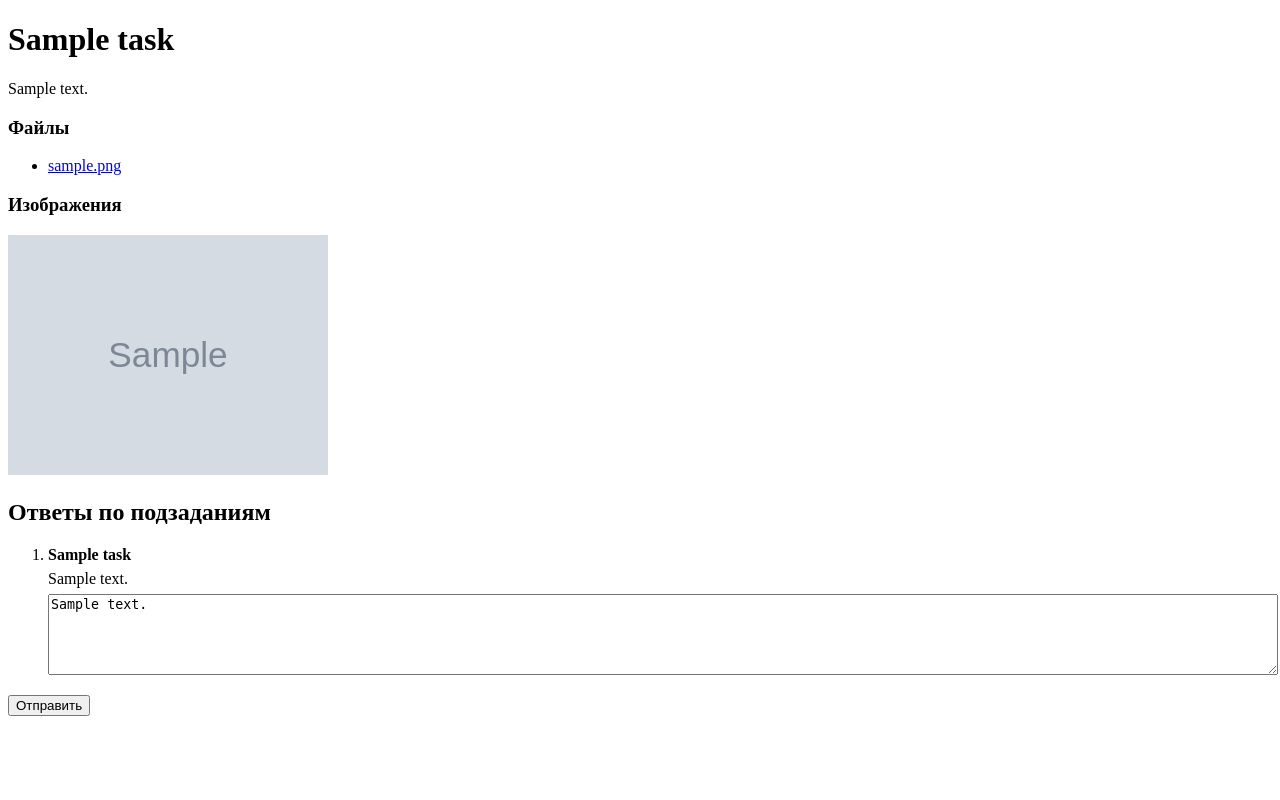
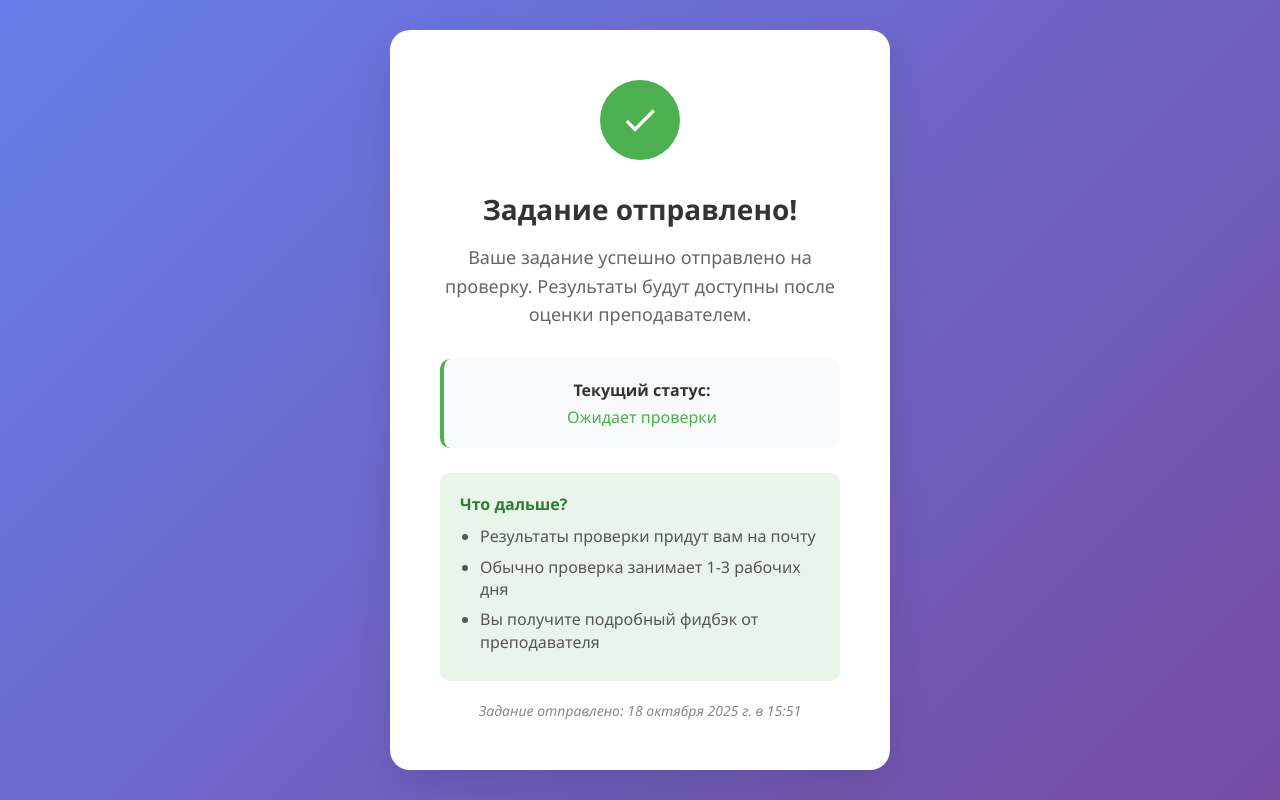
Before and after one commit to neonfoxik/tutorBot, a Django app: page /bot/tasks/1/answer/1/ in a window 1280 px wide. Run offline with Django 4.2, Linux system fonts and the light colour scheme; tables that the repository leaves empty hold one stand-in row (values such as "Sample post"); grey boxes marked "Sample" are stand-in pictures; parts of the project's set-up code (start-up, migrations or seed data) failed here and were passed over.

Commit message:
Добавление моделей ComplexHomework и ComplexTask, а также соответствующих админ-классов и форм. Обновление представлений и шаблонов для работы с комплексными заданиями, включая обработку ответов и отображение статуса выполнения. Исправление маршрутов для корректной работы с новыми моделями.

```diff
--- a/bot/forms.py
+++ b/bot/forms.py
@@ -12,8 +12,6 @@ class TaskForm(forms.ModelForm):
             "title",
             "description",
             "answer",
-            "group",
-            "lesson",
         ]
 
 
@@ -31,8 +29,6 @@ class ComposeTaskForm(forms.ModelForm):
         fields = [
             "title",
             "description",
-            "group",
-            "lesson",
         ]
 
 
--- a/bot/templates/tasks/answer.html
+++ b/bot/templates/tasks/answer.html
@@ -34,6 +34,18 @@
                 {% for item in sub_items %}
                     <li style="margin-bottom:16px;">
                         <div><strong>{{ item.task.title }}</strong></div>
+                        {% if item.task.images.all %}
+                        {% for img in item.task.images.all %}
+                            <img src="{{ img.image.url }}" alt="image" style="max-width: 320px;" />
+                        {% endfor %}
+                        {% endif %}
+
+                        {% if item.task.files.all %}
+                        {% for f in item.task.files.all %}
+                            <li><a href="{{ f.file.url }}" target="_blank">Посмотреть файл</a></li>
+                        {% endfor %}
+                        {% endif %}
+
                         {% if item.task.description %}
                             <div style="margin:6px 0;">{{ item.task.description }}</div>
                         {% endif %}
--- /dev/null
+++ b/bot/templates/tasks/answer_has_sent.html
@@ -0,0 +1,203 @@
+<!DOCTYPE html>
+<html lang="ru">
+<head>
+    <meta charset="UTF-8">
+    <meta name="viewport" content="width=device-width, initial-scale=1.0">
+    <title>Задание отправлено</title>
+    <style>
+        * {
+            margin: 0;
+            padding: 0;
+            box-sizing: border-box;
+        }
+
+        body {
+            font-family: 'Segoe UI', Tahoma, Geneva, Verdana, sans-serif;
+            background: linear-gradient(135deg, #667eea 0%, #764ba2 100%);
+            min-height: 100vh;
+            display: flex;
+            align-items: center;
+            justify-content: center;
+            padding: 20px;
+        }
+
+        .container {
+            background: white;
+            border-radius: 20px;
+            padding: 50px;
+            box-shadow: 0 20px 40px rgba(0, 0, 0, 0.1);
+            text-align: center;
+            max-width: 500px;
+            width: 100%;
+            animation: fadeInUp 0.8s ease-out;
+        }
+
+        .icon {
+            width: 80px;
+            height: 80px;
+            background: #4CAF50;
+            border-radius: 50%;
+            margin: 0 auto 30px;
+            display: flex;
+            align-items: center;
+            justify-content: center;
+            animation: bounce 1s ease-in-out;
+        }
+
+        .icon svg {
+            width: 40px;
+            height: 40px;
+            fill: white;
+        }
+
+        h1 {
+            color: #333;
+            font-size: 28px;
+            margin-bottom: 15px;
+            font-weight: 600;
+        }
+
+        .message {
+            color: #666;
+            font-size: 18px;
+            line-height: 1.6;
+            margin-bottom: 30px;
+        }
+
+        .status {
+            background: #f8f9fa;
+            border-radius: 10px;
+            padding: 20px;
+            margin: 25px 0;
+            border-left: 4px solid #4CAF50;
+        }
+
+        .status-title {
+            font-weight: 600;
+            color: #333;
+            margin-bottom: 5px;
+        }
+
+        .status-text {
+            color: #4CAF50;
+            font-weight: 500;
+        }
+
+        .next-steps {
+            background: #e8f5e8;
+            border-radius: 10px;
+            padding: 20px;
+            margin-top: 25px;
+            text-align: left;
+        }
+
+        .next-steps h3 {
+            color: #2e7d32;
+            margin-bottom: 10px;
+            font-size: 16px;
+        }
+
+        .next-steps ul {
+            color: #555;
+            padding-left: 20px;
+        }
+
+        .next-steps li {
+            margin-bottom: 8px;
+            line-height: 1.4;
+        }
+
+        .timer {
+            font-size: 14px;
+            color: #888;
+            margin-top: 20px;
+            font-style: italic;
+        }
+
+        @keyframes fadeInUp {
+            from {
+                opacity: 0;
+                transform: translateY(30px);
+            }
+            to {
+                opacity: 1;
+                transform: translateY(0);
+            }
+        }
+
+        @keyframes bounce {
+            0%, 20%, 50%, 80%, 100% {
+                transform: translateY(0);
+            }
+            40% {
+                transform: translateY(-10px);
+            }
+            60% {
+                transform: translateY(-5px);
+            }
+        }
+
+        @media (max-width: 480px) {
+            .container {
+                padding: 30px 20px;
+            }
+
+            h1 {
+                font-size: 24px;
+            }
+
+            .message {
+                font-size: 16px;
+            }
+        }
+    </style>
+</head>
+<body>
+    <div class="container">
+        <div class="icon">
+            <svg viewBox="0 0 24 24">
+                <path d="M9 16.17L4.83 12l-1.42 1.41L9 19 21 7l-1.41-1.41z"/>
+            </svg>
+        </div>
+
+        <h1>Задание отправлено!</h1>
+
+        <div class="message">
+            Ваше задание успешно отправлено на проверку.
+            Результаты будут доступны после оценки преподавателем.
+        </div>
+
+        <div class="status">
+            <div class="status-title">Текущий статус:</div>
+            <div class="status-text">Ожидает проверки</div>
+        </div>
+
+        <div class="next-steps">
+            <h3>Что дальше?</h3>
+            <ul>
+                <li>Результаты проверки придут вам на почту</li>
+                <li>Обычно проверка занимает 1-3 рабочих дня</li>
+                <li>Вы получите подробный фидбэк от преподавателя</li>
+            </ul>
+        </div>
+
+        <div class="timer">
+            Задание отправлено: <span id="timestamp"></span>
+        </div>
+    </div>
+
+    <script>
+        // Устанавливаем текущее время отправки
+        const now = new Date();
+        const options = {
+            year: 'numeric',
+            month: 'long',
+            day: 'numeric',
+            hour: '2-digit',
+            minute: '2-digit'
+        };
+        document.getElementById('timestamp').textContent =
+            now.toLocaleDateString('ru-RU', options);
+    </script>
+</body>
+</html>
--- a/bot/templates/tasks/results_student.html
+++ b/bot/templates/tasks/results_student.html
@@ -7,8 +7,8 @@
         table { border-collapse: collapse; width: 100%; }
         th, td { border: 1px solid #ddd; padding: 8px; }
         th { background: #f5f5f5; text-align: left; }
-        .ok { background: #e6ffed; }
-        .bad { background: #ffecec; }
+        .ok { background: #FF0000; }
+        .bad { background: #006400; }
     </style>
     </head>
 <body>
--- a/bot/urls.py
+++ b/bot/urls.py
@@ -18,6 +18,6 @@ urlpatterns = [
     path("tasks/create/", staff_member_required(views.create_task), name="task_create"),
     path("tasks/compose/", staff_member_required(views.compose_task), name="task_compose"),
     path("tasks/<int:task_id>/", views.task_detail, name="task_detail"),
-    path("tasks/<int:task_id>/answer/<int:student_profile_id>/", views.answer_task, name="task_answer"),
+    path("tasks/<int:complexhomework_id>/answer/<int:student_profile_id>/", views.answer_task, name="task_answer"),
     path("tasks/results/student/<int:student_profile_id>/", staff_member_required(views.student_homework_results), name="student_homework_results"),
 ]
--- a/bot/views.py
+++ b/bot/views.py
@@ -8,6 +8,8 @@ from django.contrib.admin.views.decorators import staff_member_required
 from django.db.models import Sum, Count
 from django.utils import timezone
 from bot.handlers import *
+from django.db.models.signals import post_save
+from django.dispatch import receiver
 from django.conf import settings
 from django.http import HttpRequest, JsonResponse, HttpResponse
 from django.views.decorators.csrf import csrf_exempt
@@ -44,7 +46,7 @@ from bot.handlers.payments import (
     notify_admins_about_payment
 )
 
-from .models import PaymentHistory, User, StudentProfile, Task, TaskFile, TaskImage, Homework, Lesson, Group
+from .models import PaymentHistory, User, StudentProfile, ComplexTask, Task, TaskFile, TaskImage, ComplexHomework, Homework, Lesson, Group
 from .forms import TaskForm, ComposeTaskForm, StudentAnswerForm
 
 
@@ -274,6 +276,12 @@ bot.register_callback_query_handler(view_profiles, func=lambda c: c.data == "vie
 bot.register_callback_query_handler(create_profile, func=lambda c: c.data == "create_profile")
 bot.register_callback_query_handler(confirm_profile_creation, func=lambda c: c.data == "confirm_profile_creation")
 
+@receiver(post_save, sender=ComplexHomework)
+def assign_student_to_complex_homework(sender, instance, created, **kwargs):
+    if created:  # Проверяем, создано ли новое объект
+        if instance.group != None and instance.student is None:
+            for student in StudentProfile.objects.filter(group=instance.group):
+                ComplexHomework.objects.filter(group=instance.group, lesson=instance.lesson).update(student=student)
 # Обработчики для выбора профиля
 @bot.callback_query_handler(func=lambda call: call.data.startswith("select_profile_"))
 def handle_profile_selection(call):
@@ -376,7 +384,7 @@ def handle_balance_payment_month_selection(call):
     """Обрабатывает выбор месяца для оплаты с баланса"""
     from bot.handlers.payments import select_balance_payment_month
     select_balance_payment_month(call)
-def _resolve_submission_lesson(student: StudentProfile, task: Task) -> Lesson:
+def _resolve_submission_lesson(student: StudentProfile, task: ComplexTask) -> Lesson:
     """Возвращает урок для привязки домашней работы. Гарантирует not null.
 
     Приоритет:
@@ -384,11 +392,11 @@ def _resolve_submission_lesson(student: StudentProfile, task: Task) -> Lesson:
       2) последний урок группы ученика
       3) создаёт новый урок на сегодня в группе ученика
     """
-    if task and task.lesson_id:
+    if task and task.lesson.id:
         return task.lesson
     # берём по группе
     group = None
-    if task and task.group_id:
+    if task and task.group.id:
         group = task.group
     if group is None:
         group = student.group
@@ -450,50 +458,81 @@ def compose_task(request):
 
 def task_detail(request, task_id: int):
     """Простая страница просмотра задания."""
-    task = get_object_or_404(Task.objects.prefetch_related('files', 'images', 'complex_task'), id=task_id)
+    task = get_object_or_404(ComplexTask.objects.prefetch_related('files', 'images', 'complex_task'), id=task_id)
     return render(request, 'tasks/detail.html', {"task": task})
 
 
-def answer_task(request, task_id: int, student_profile_id: int):
+def answer_task(request, complexhomework_id: int, student_profile_id: int):
     """Страница ответа ученика на задание. Для комплексного задания выводим все подзадания."""
-    task = get_object_or_404(Task, id=task_id)
+    #task = get_object_or_404(ComplexTask, id=task_id)
+    complex_hw = get_object_or_404(ComplexHomework, id=complexhomework_id)
     student = get_object_or_404(StudentProfile, id=student_profile_id)
+    task = complex_hw.complex_task
 
     # Если это комплексное задание — собираем подзадания
-    sub_tasks = list(task.complex_task.all()) if hasattr(task, 'complex_task') else []
-    is_complex = len(sub_tasks) > 0
+    sub_tasks = list(Task.objects.filter(complex_task=task))
+    is_complex = True #len(sub_tasks) > 0
+
+    # Если задание уже отправлено, пользователю показывается страница с соотв. надписью. Не даем ему изменить ответ
+    if complex_hw.status == "done":
+        return render(request, 'tasks/answer_has_sent.html')
 
     if is_complex:
         if request.method == 'POST':
-            # Пройдёмся по каждому подзаданию и сохраним отдельный Homework
+            # Пройдёмся по каждому подзаданию, сохраним отдельный Homework и объединим в комплексный Homework
+            lesson_obj = complex_hw.lesson #_resolve_submission_lesson(student, task)
+            #complex_hw = ComplexHomework.objects.filter(student=student, complex_task=task).first()
+            if complex_hw is None:
+                complex_hw = ComplexHomework.objects.create(
+                                student=student,
+                                lesson=lesson_obj,
+                                complex_task=task,
+                                status='done',
+                            )
+            # Перебираем задания в наборе и выводим их
             for st in sub_tasks:
                 field_name = f"answer_text_{st.id}"
                 answer_text = request.POST.get(field_name, '').strip()
                 if not answer_text:
                     continue
-                hw = Homework.objects.filter(student=student, task=st).first()
-                lesson_obj = _resolve_submission_lesson(student, st)
+                hw = Homework.objects.filter(complex_homework=complex_hw, task=st).first()  # Экземпляр для записи ответа на задание
+                lesson_obj = complex_hw.lesson #_resolve_submission_lesson(student, task)
+
+                # Проверяем, является ли ответ правильным, неправильным или текстовым
+                if st.answer:
+                    if str(answer_text) == st.answer:
+                        answer_result = "correct"
+                    elif str(answer_text) != st.answer:
+                        answer_result = "incorrect"
+                else:
+                    answer_result = "text"
+
                 if hw is None:
                     Homework.objects.create(
-                        student=student,
-                        lesson=lesson_obj,
+                        complex_homework=complex_hw,
                         task=st,
                         assigned_text=st.description,
                         status='done',
+                        result=answer_result,
                         answer_text=answer_text,
                         submitted_at=timezone.now(),
                     )
                 else:
-                    hw.answer_text = answer_text
+                    ...
+                    """hw.answer_text = answer_text
                     hw.status = 'done'
                     hw.submitted_at = timezone.now()
-                    hw.save(update_fields=['answer_text', 'status', 'submitted_at'])
+                    hw.save(update_fields=['answer_text', 'status', 'submitted_at'])"""
+
+            # В конце ставим статус на д\з "выполнен"
+            complex_hw.status = 'done'
+            complex_hw.save()
             return render(request, 'tasks/answer_success.html', {"task": task, "student": student})
 
         # GET: подготовим начальные ответы, если существуют
         sub_items = []
         for st in sub_tasks:
-            hw = Homework.objects.filter(student=student, task=st).first()
+            hw = Homework.objects.filter(complex_homework=complex_hw, task=st).first()
             sub_items.append({
                 'task': st,
                 'initial': hw.answer_text if hw else ''
@@ -504,31 +543,9 @@ def answer_task(request, task_id: int, student_profile_id: int):
             {"task": task, "student": student, "is_complex": True, "sub_items": sub_items}
         )
 
-    # Обычное задание, одно поле ответа
-    homework = Homework.objects.filter(student=student, task=task).first()
-    if request.method == 'POST':
-        form = StudentAnswerForm(request.POST)
-        if form.is_valid():
-            answer_text = form.cleaned_data['answer_text']
-            if homework is None:
-                lesson_obj = _resolve_submission_lesson(student, task)
-                Homework.objects.create(
-                    student=student,
-                    lesson=lesson_obj,
-                    task=task,
-                    assigned_text=task.description,
-                    status='done',
-                    answer_text=answer_text,
-                    submitted_at=timezone.now(),
-                )
-            else:
-                homework.answer_text = answer_text
-                homework.status = 'done'
-                homework.submitted_at = timezone.now()
-                homework.save(update_fields=['answer_text', 'status', 'submitted_at'])
-            return render(request, 'tasks/answer_success.html', {"task": task, "student": student})
     else:
         form = StudentAnswerForm(initial={"answer_text": homework.answer_text if homework else ""})
+
 
     return render(request, 'tasks/answer.html', {"form": form, "task": task, "student": student, "is_complex": False})
 
@@ -540,5 +557,11 @@ def student_homework_results(request, student_profile_id: int):
     Показывает список всех `Homework` ученика, сгруппированных по урокам и заданиям.
     """
     student = get_object_or_404(StudentProfile, id=student_profile_id)
-    homeworks = Homework.objects.filter(student=student).select_related('lesson', 'task').order_by('-submitted_at')
-    return render(request, 'tasks/results_student.html', {"student": student, "homeworks": homeworks})
+    homework = ComplexHomework.objects.filter(student=student)
+    list_hw = list()
+    for hw in homework:
+        list_hw.append(hw)
+        for answer in Homework.objects.filter(complex_homework=hw):
+            list_hw.append(answer)
+    #homeworks = Homework.objects.filter(complex_homework=homework)
+    return render(request, 'tasks/results_student.html', {"student": student, "homeworks": list_hw})
--- a/dd/urls.py
+++ b/dd/urls.py
@@ -14,9 +14,15 @@ Including another URLconf
     2. Add a URL to urlpatterns:  path('blog/', include('blog.urls'))
 """
 from django.contrib import admin
+from django.conf import settings
+from django.conf.urls.static import static
 from django.urls import path, include
 
 urlpatterns = [
     path('admin/', admin.site.urls),
     path('bot/', include('bot.urls', namespace='bot'))
 ]
+
+if settings.DEBUG:
+    urlpatterns += static(settings.STATIC_URL, document_root=settings.STATIC_ROOT)
+    urlpatterns += static(settings.MEDIA_URL, document_root=settings.MEDIA_ROOT)
```
Also changed, not shown: bot/admin.py (+19 -7 lines), bot/models.py (+105 -42 lines), bot/signals.py (added, +12 -0 lines).
